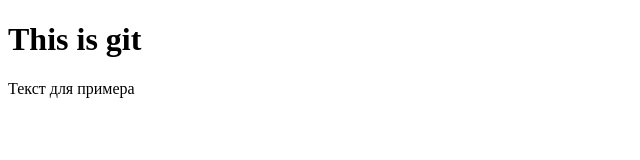
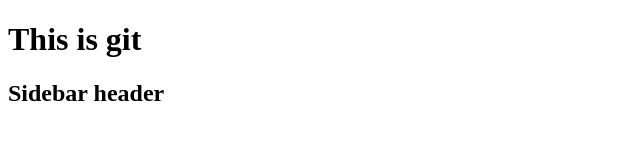
Before and after one commit to enterkvas/git-test, a plain HTML site: page index.html in a window 1280 px wide. Shown: the whole page, without its empty margins (0-640 px from the left). Drawn offline with Linux system fonts and the light colour scheme.

Commit message:
working on sidebar - 01

```diff
--- a/index.html
+++ b/index.html
@@ -7,7 +7,14 @@
 <body>
 
     <h1>This is git</h1>
-    <p>Текст для примера</p>
+
+
+    <aside>
+
+    	<h1>Sidebar header</h1>
+
+    </aside>
+
 
 
 </body>
```
